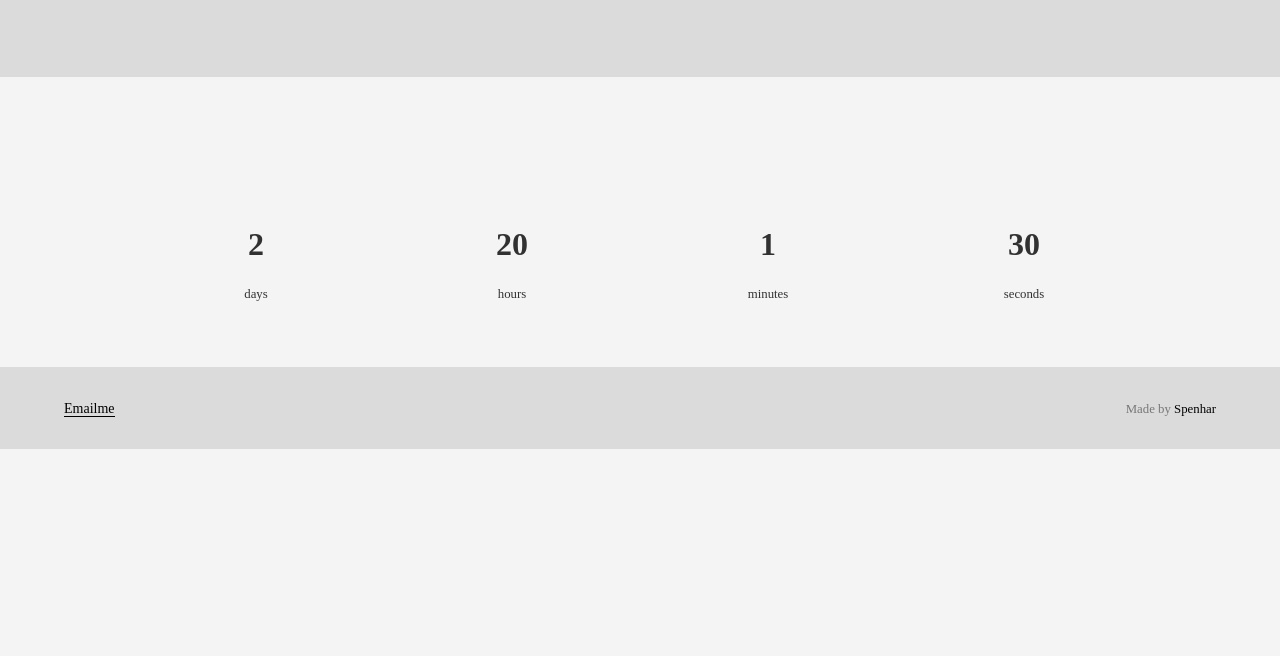
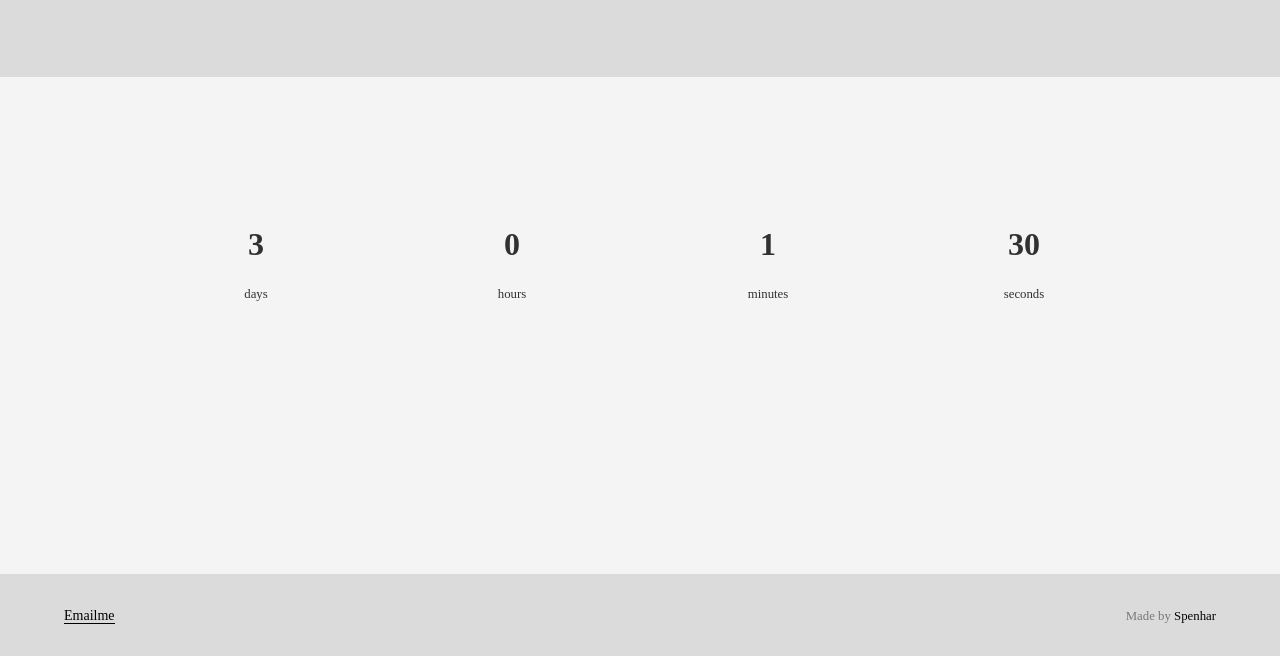
Before and after one commit to spenhar/countdown, a plain HTML site: page index.html in a window 1280 px wide. Shown: the part 144-800 px from the top of the page. Drawn offline with nearby package versions, Linux system fonts and the light colour scheme; files that its build step writes are made by us from their sources.

Commit message:
improved padding and fixed footer

```diff
--- a/index.html
+++ b/index.html
@@ -28,20 +28,20 @@
     </div>
   </header>
 
-  <section class="ph2 pv6 ph6-ns pv6-ns">
-    <div class="w-25 fl pb5 tc">
+  <section class="v-mid ph2 pv3 ph6-ns pv6-ns">
+    <div class="w-25 fl pb6 tc">
       <h1 class="mw6" id="days"></h1>
       <small>days</small>
     </div>
-    <div class="w-25 fl pb5 tc">
+    <div class="w-25 fl pb6 tc">
       <h1 class="mw6" id="hours"></h1>
       <small>hours</small>
     </div>
-    <div class="w-25 fl pb5 tc">
+    <div class="w-25 fl pb6 tc">
       <h1 class="mw6" id="minutes"></h1>
       <small>minutes</small>
     </div>
-    <div class="w-25 fl pb5 tc">
+    <div class="w-25 fl pb6 tc">
       <h1 class="mw6" id="seconds"></h1>
       <small>seconds</small>
     </div>
@@ -75,11 +75,11 @@
 
   </section> -->
 
-  <footer class="ph3 pv4 ph5-ns bg-black-10 w-100 dt">
+  <footer class="fixed ph3 pv4 ph5-ns bg-black-10 w-100 dt" style="bottom: 0;">
     <div class="dtc">
       <a href="mailto:spencerjharrison@gmail.com" class="f6 mr2 black bb link dim">Emailme</a>
     </div>
-    <small class="dtc gray tr">Made by <a href="#" class="link black dim">Spenhar</a></small>
+    <small class="dtc gray tr">Made by <a href="http://morf.studio/" class="link black dim">Spenhar</a></small>
   </footer>
 </body>
 </html>
--- a/js/countdown.js
+++ b/js/countdown.js
@@ -4,7 +4,7 @@ function startTime() {
     var currentDate = new Date();
 
     // Set some date in the future. In this case, June 21st Launch date.
-    var futureDate  = new Date('2016-03-18T09:00:00Z');
+    var futureDate  = new Date('2016-03-18T13:00:00');
 
     // Calculate the difference in seconds between the future and current date
     var diff = futureDate.getTime() / 1000 - currentDate.getTime() / 1000;
```
